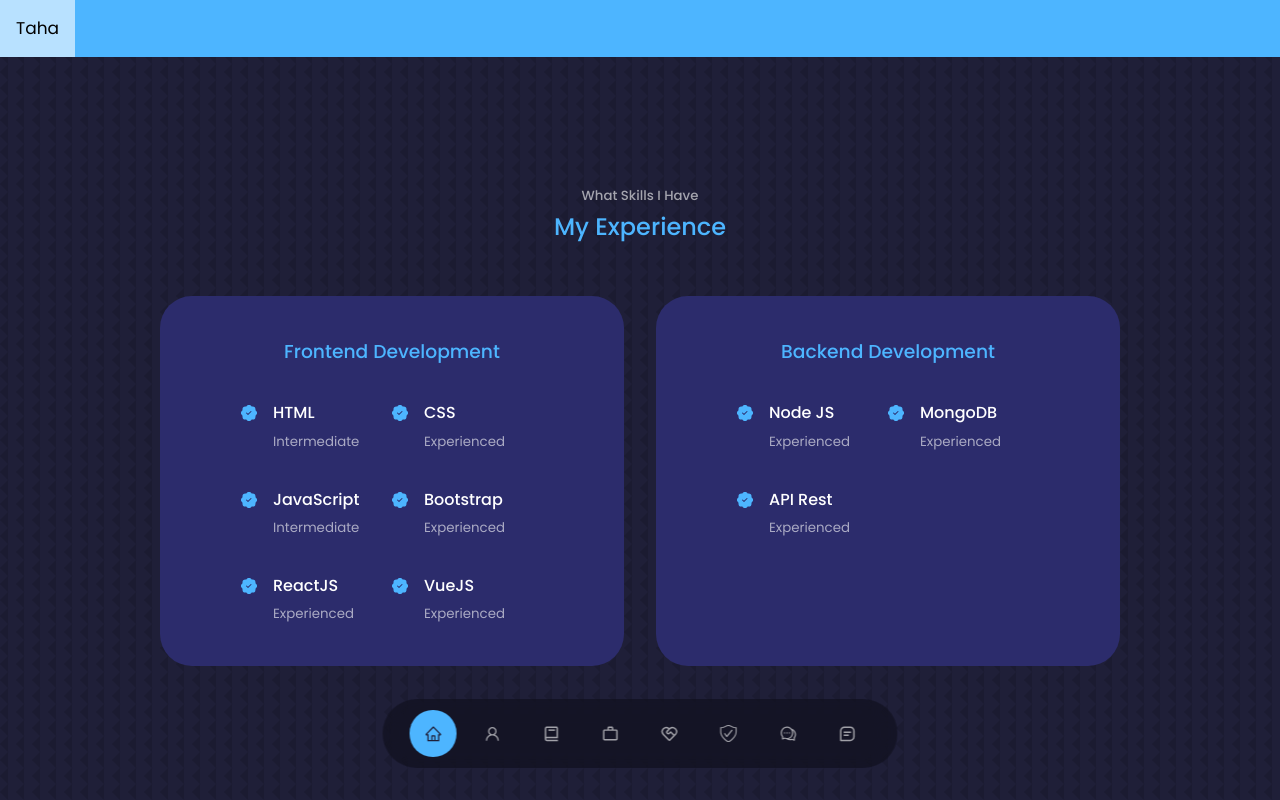
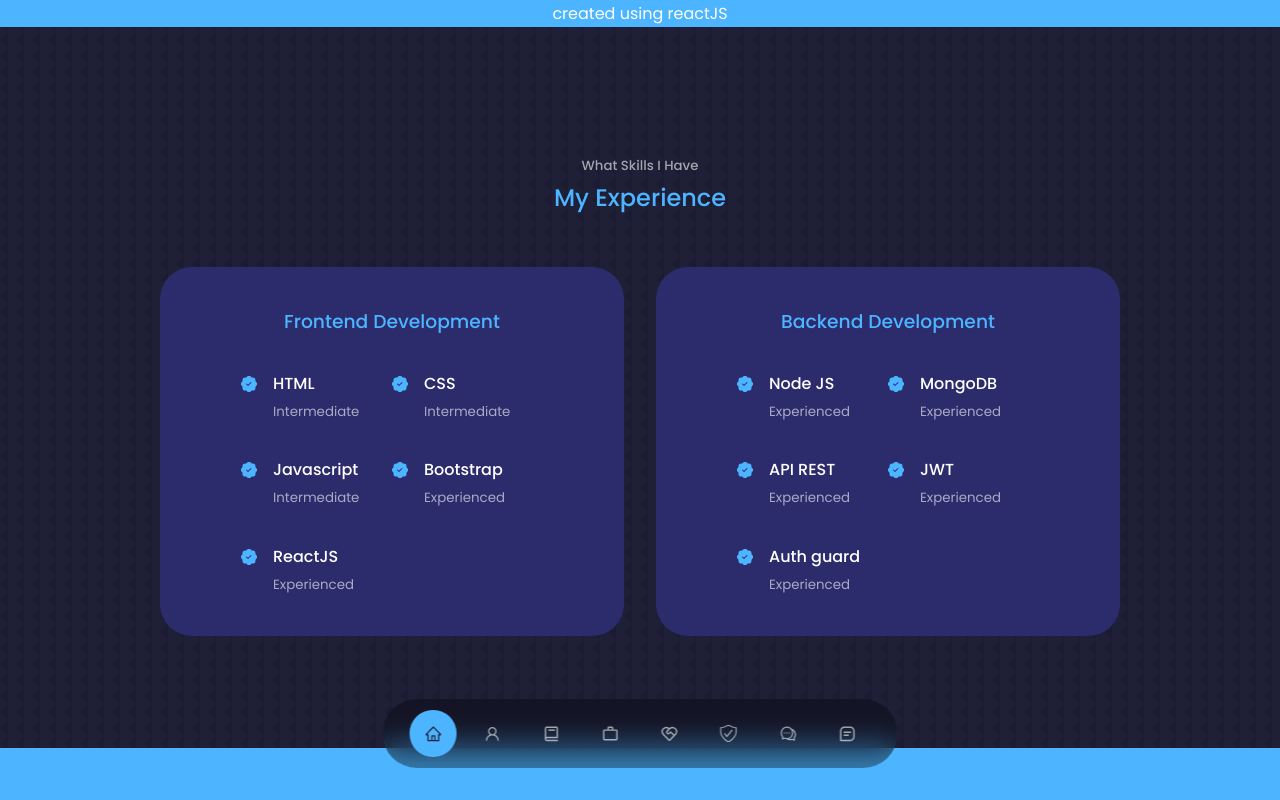
Before and after one commit to TOUFIK-Taha98/portfolio, a React (Create React App) app: page /experiences in a window 1280 px wide. Shown: the top 800 px of the page. Built offline with nearby package versions, Linux system fonts and the light colour scheme.

Commit message:
Some css positionning to make it better with router

```diff
--- a/src/App.jsx
+++ b/src/App.jsx
@@ -20,7 +20,9 @@ import {
 const App = () => {
   return (
     <>
-    <Menu/>
+    <div className='menu'>
+      <Menu/>
+    </div>
     <div className='content'>
       <Routes>
         <Route exact path="/" element={<Home/>}/>
@@ -34,7 +36,9 @@ const App = () => {
       </Routes>
     </div>
     <Nav/>
-    <Footer/>
+    <div className='footer'>
+      <Footer/>
+    </div>
     </>
   )
 }
--- a/src/components/about/About.jsx
+++ b/src/components/about/About.jsx
@@ -4,6 +4,9 @@ import ME from "../../assets/me-about.png"
 import {FaAward} from "react-icons/fa"
 import {FaTools} from "react-icons/fa"
 import {VscFolderLibrary} from "react-icons/vsc"
+import {
+  Link
+} from "react-router-dom";
 
 function About() {
   return (
@@ -50,7 +53,7 @@ function About() {
             Interested in the entire Front/Back spectrum and working on ambitious projects.
           </p>
 
-          <a href='#contact' className='btn btn-primary'>Let's Talk</a>
+          <Link to="/contact" className='btn btn-primary'>Let's Talk</Link>
         </div>
       </div>
     </section>
--- a/src/components/experience/Experience.jsx
+++ b/src/components/experience/Experience.jsx
@@ -3,6 +3,20 @@ import './experience.css'
 import {BsPatchCheckFill} from "react-icons/bs"
 
 function Experience() {
+  const frontend = [
+    {title: 'HTML', level: 'Intermediate'},
+    {title: 'CSS', level: 'Intermediate'},
+    {title: 'Javascript', level: 'Intermediate'},
+    {title: 'Bootstrap', level: 'Experienced'},
+    {title: 'ReactJS', level: 'Experienced'}
+  ];
+  const backend = [
+    {title: 'Node JS', level: 'Experienced'},
+    {title: 'MongoDB', level: 'Experienced'},
+    {title: 'API REST', level: 'Experienced'},
+    {title: 'JWT', level: 'Experienced'},
+    {title: 'Auth guard', level: 'Experienced'},
+  ]
   return (
     <section id="experience">
       <h5>What Skills I Have</h5>
@@ -12,74 +26,29 @@ function Experience() {
         <div className="experience__frontend">
           <h3>Frontend Development</h3>
           <div className="experience__content">
+            {frontend.map(front => (
               <article className='experience__details'>
                 <BsPatchCheckFill className='experience__details-icon'/>
                 <div>
-                <h4>HTML</h4>
-                <small className='text-light'>Intermediate</small>
+                  <h4>{front.title}</h4>
+                  <small className='text-light'>{front.level}</small>
                 </div>
               </article>
-            <article className='experience__details'>
-              <BsPatchCheckFill className='experience__details-icon'/>
-              <div>
-                <h4>CSS</h4>
-                <small className='text-light'>Experienced</small>
-              </div>
-            </article>
-            <article className='experience__details'>
-              <BsPatchCheckFill className='experience__details-icon'/>
-              <div>
-                <h4>JavaScript</h4>
-                <small className='text-light'>Intermediate</small>
-              </div>
-            </article>
-            <article className='experience__details'>
-              <BsPatchCheckFill className='experience__details-icon'/>
-              <div>
-                <h4>Bootstrap</h4>
-                <small className='text-light'>Experienced</small>
-              </div>
-            </article>
-            <article className='experience__details'>
-              <BsPatchCheckFill className='experience__details-icon'/>
-              <div>
-                <h4>ReactJS</h4>
-                <small className='text-light'>Experienced</small>
-              </div>
-            </article>
-            <article className='experience__details'>
-              <BsPatchCheckFill className='experience__details-icon'/>
-              <div>
-                <h4>VueJS</h4>
-                <small className='text-light'>Experienced</small>
-              </div>
-            </article>
+            ))}
           </div>
         </div>
         <div className="experience_backend">
           <h3>Backend Development</h3>
           <div className="experience__content">
+            {backend.map(back => (
               <article className='experience__details'>
               <BsPatchCheckFill className='experience__details-icon'/>
               <div>
-                <h4>Node JS</h4>
-                <small className='text-light'>Experienced</small>
+                <h4>{back.title}</h4>
+                <small className='text-light'>{back.level}</small>
               </div>
             </article>
-            <article className='experience__details'>
-              <BsPatchCheckFill className='experience__details-icon'/>
-              <div>
-                <h4>MongoDB</h4>
-                <small className='text-light'>Experienced</small>
-              </div>
-            </article>
-            <article className='experience__details'>
-              <BsPatchCheckFill className='experience__details-icon'/>
-              <div>
-                <h4>API Rest</h4>
-                <small className='text-light'>Experienced</small>
-              </div>
-            </article>
+            ))}
           </div>
         </div>
       </div>
--- a/src/components/footer/footer.css
+++ b/src/components/footer/footer.css
@@ -16,14 +16,6 @@ footer a {
     font-weight: 500;
     margin-bottom: 2rem;
     display: inline-block;
-}
-
-.permalinks {
-    display: flex;
-    flex-wrap: wrap;
-    justify-content: center;
-    gap: 2rem;
-    margin: 0 auto 3rem;
 }
 
 .footer__socials {
@@ -53,9 +45,6 @@ footer a {
 
 /*============ MEDIA QUERIES (SMALL DEVICES) ==============*/
 @media screen and (max-width: 600px) {
-    .permalinks{
-        flex-direction: column;
-    }
     .footer__socials {
         margin-bottom: 2.6rem;
     }
--- a/src/components/header/header.css
+++ b/src/components/header/header.css
@@ -1,7 +1,7 @@
 header{
     height: 63vh;
     padding-top: 7rem;
-    overflow: hidden;
+    margin-top: 8rem;
 }
 
 .header__container{
@@ -29,6 +29,7 @@ header{
     position: absolute;
     left: 0%;
     bottom: 3rem;
+    font-size: 2rem;
 }
 
 .header__socials::after{
@@ -52,17 +53,6 @@ header{
     padding: 6rem 1.5rem 1.5rem 1.5rem;
 }
 
-/* ============== SCROLL DOWN ================= */
-
-.scroll__down{
-    position: absolute;
-    right: -2.3rem;
-    bottom: 5rem;
-    transform: rotate(90deg);
-    font-weight: 300;
-    font-style: 0.9rem;
-
-}
 
 /*============ MEDIA QUERIES (MEDUIM DEVICES) ==============*/
 @media screen and (max-width: 1024px) {
--- a/src/components/menu/Menu.jsx
+++ b/src/components/menu/Menu.jsx
@@ -4,7 +4,7 @@ import './menu.css'
 const Menu = () => {
   return (
     <div class="topnav" id="myTopnav">
-        <span>Taha</span>
+        <span>created using reactJS</span>
     </div>
   )
 }
--- a/src/components/menu/menu.css
+++ b/src/components/menu/menu.css
@@ -2,21 +2,6 @@
 .topnav {
     background: var(--color-primary);
     overflow: hidden;
+
+    text-align: center;
   }
-
-  /* Style the links inside the navigation bar */
-  .topnav span {
-    float: left;
-    display: block;
-    color: var(--color-bg);
-    text-align: center;
-    padding: 14px 16px;
-    text-decoration: none;
-    font-size: 17px;
-  }
-
-  /* Change the color of links on hover */
-  .topnav span:hover {
-    background: var(--color-light);
-    color: black;
-  }
--- a/src/components/portfolio/portfolio.css
+++ b/src/components/portfolio/portfolio.css
@@ -15,7 +15,11 @@
     grid-template-columns: repeat(3, 1fr);
     gap: 2.5rem;
 }
-
+.portfolio:hover {
+    background: transparent;
+    border-color: var(--color-primary-variant);
+    cursor: default;
+}
 .portfolio__item {
     background: var(--color-bg-variant);
     padding: 1.2rem;
--- a/src/index.css
+++ b/src/index.css
@@ -46,9 +46,7 @@ body{
     width: var(--container-width-lg);
     margin:0 auto;
 }
-.content{
-    height: 63vh;
-}
+
 h1, h2, h3, h4, h5{
     font-weight: 500;
 }
```
Lines whose indentation alone changed are shown as unchanged.
